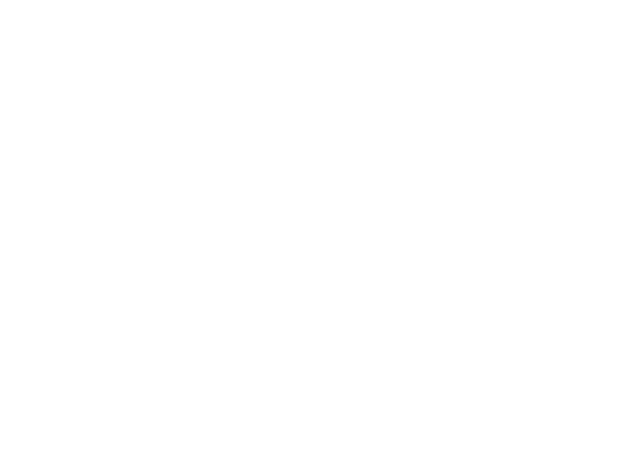
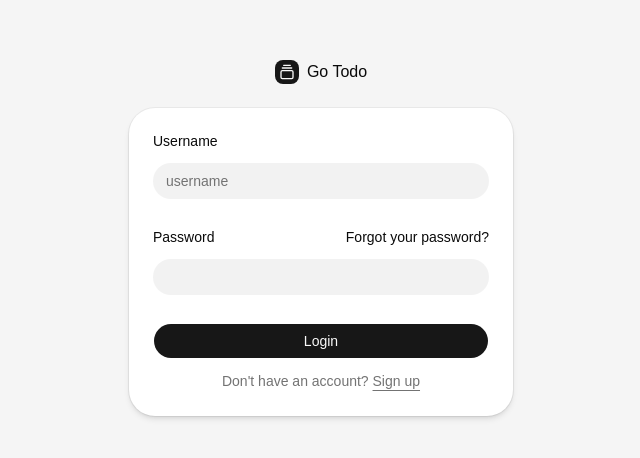
Before and after one commit to milkystar516/go-todo, a React (Vite) app in the folder frontend/: page /login in a window 1280 px wide. Before the commit this address had no page. Shown: the part 162-620 px from the top of the page, without its empty margins (319-959 px from the left). Built offline with nearby package versions, Linux system fonts and the light colour scheme.

Commit message:
feature:로그인 페이지 추가

```diff
--- a/frontend/src/App.tsx
+++ b/frontend/src/App.tsx
@@ -1,14 +1,5 @@
-import { Route, Routes } from "react-router";
-
-import { AppLayout } from "./app/layouts/AppLayout";
-import { TodosPage } from "./features/todos/TodosPage";
+import { AppRoutes } from "./app/AppRoutes";
 
 export default function App() {
-  return (
-    <Routes>
-      <Route element={<AppLayout />}>
-        <Route index element={<TodosPage />} />
-      </Route>
-    </Routes>
-  );
+  return <AppRoutes />;
 }
--- /dev/null
+++ b/frontend/src/app/AppRoutes.tsx
@@ -0,0 +1,23 @@
+import { Route, Routes } from "react-router";
+
+import { AppLayout } from "./layouts/AppLayout";
+import { AuthLayout } from "./layouts/AuthLayout";
+import { RootLayout } from "./layouts/RootLayout";
+import { LoginPage } from "../features/auth/LoginPage";
+import { TodosPage } from "../features/todos/TodosPage";
+
+export function AppRoutes() {
+  return (
+    <Routes>
+      <Route element={<RootLayout />}>
+        <Route element={<AuthLayout />}>
+          <Route path="login" element={<LoginPage />} />
+        </Route>
+
+        <Route element={<AppLayout />}>
+          <Route index element={<TodosPage />} />
+        </Route>
+      </Route>
+    </Routes>
+  );
+}
--- a/frontend/src/app/layouts/AppLayout.tsx
+++ b/frontend/src/app/layouts/AppLayout.tsx
@@ -1,7 +1,6 @@
 import { Outlet } from "react-router";
 
 import { SidebarLeft } from "#components/sidebar-left";
-import { SidebarRight } from "#components/sidebar-right";
 import { Separator } from "#components/ui/separator";
 import {
   SidebarInset,
@@ -26,12 +25,10 @@ export function AppLayout() {
           </div>
         </header>
 
-        <div className="flex flex-1 flex-col p-4">
+        <div className="flex flex-1 flex-col">
           <Outlet />
         </div>
       </SidebarInset>
-
-      <SidebarRight />
     </SidebarProvider>
   );
 }
--- /dev/null
+++ b/frontend/src/app/layouts/AuthLayout.tsx
@@ -0,0 +1,9 @@
+import { Outlet } from "react-router";
+
+export function AuthLayout() {
+  return (
+    <main className="min-h-svh">
+      <Outlet />
+    </main>
+  );
+}
--- /dev/null
+++ b/frontend/src/app/layouts/RootLayout.tsx
@@ -0,0 +1,5 @@
+import { Outlet } from "react-router";
+
+export function RootLayout() {
+  return <Outlet />;
+}
--- /dev/null
+++ b/frontend/src/components/login-form.tsx
@@ -0,0 +1,58 @@
+import { cn } from "#lib/utils"
+import { Button } from "#components/ui/button"
+import {
+  Card,
+  CardContent,
+} from "#components/ui/card"
+import {
+  Field,
+  FieldDescription,
+  FieldGroup,
+  FieldLabel,
+} from "#components/ui/field"
+import { Input } from "#components/ui/input"
+
+export function LoginForm({
+  className,
+  ...props
+}: React.ComponentProps<"div">) {
+  return (
+    <div className={cn("flex flex-col gap-6", className)} {...props}>
+      <Card>
+        <CardContent>
+          <form>
+            <FieldGroup>
+              <Field>
+                <FieldLabel htmlFor="username">Username</FieldLabel>
+                <Input
+                  id="username"
+                  type="string"
+                  placeholder="username"
+                  required
+                />
+              </Field>
+              <Field>
+                <div className="flex items-center">
+                  <FieldLabel htmlFor="password">Password</FieldLabel>
+                  <a
+                    href="#"
+                    className="ml-auto text-sm underline-offset-4 hover:underline"
+                  >
+                    Forgot your password?
+                  </a>
+                </div>
+                <Input id="password" type="password" required />
+              </Field>
+              <Field>
+                <Button type="submit">Login</Button>
+                <FieldDescription className="text-center">
+                  Don&apos;t have an account? <a href="#">Sign up</a>
+                </FieldDescription>
+              </Field>
+            </FieldGroup>
+          </form>
+        </CardContent>
+      </Card>
+    </div>
+  )
+}
--- a/frontend/src/components/ui/separator.tsx
+++ b/frontend/src/components/ui/separator.tsx
@@ -1,3 +1,5 @@
+"use client"
+
 import * as React from "react"
 import { Separator as SeparatorPrimitive } from "radix-ui"
 
--- /dev/null
+++ b/frontend/src/features/auth/LoginPage.tsx
@@ -0,0 +1,20 @@
+import { GalleryVerticalEnd } from "lucide-react";
+
+import { LoginForm } from "#components/login-form";
+
+export function LoginPage() {
+  return (
+    <div className="flex min-h-svh flex-col items-center justify-center gap-6 bg-muted p-6 md:p-10">
+      <div className="flex w-full max-w-sm flex-col gap-6">
+        <div className="flex items-center gap-2 self-center font-medium">
+          <div className="flex size-6 items-center justify-center rounded-md bg-primary text-primary-foreground">
+            <GalleryVerticalEnd className="size-4" />
+          </div>
+          Go Todo
+        </div>
+
+        <LoginForm />
+      </div>
+    </div>
+  );
+}
```
